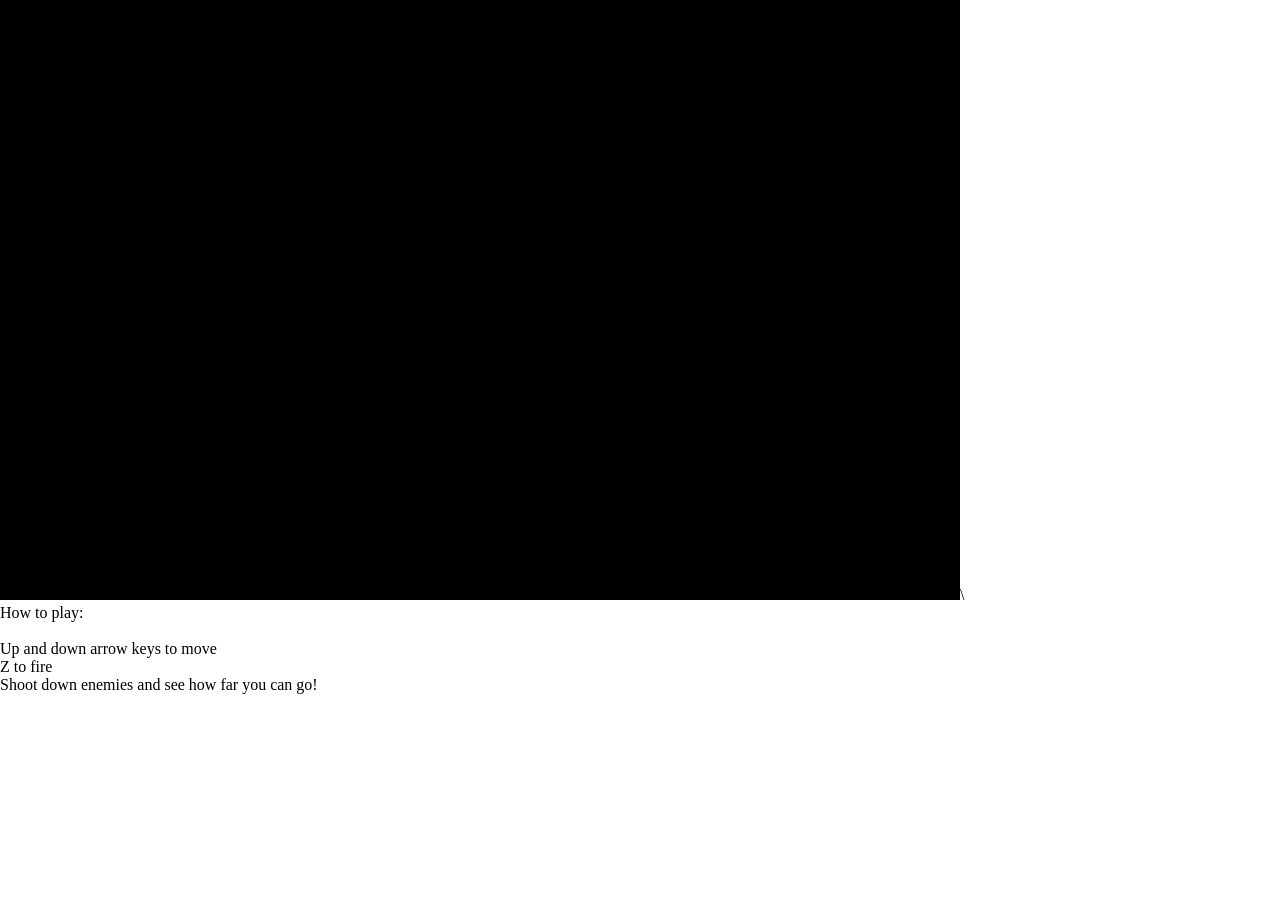
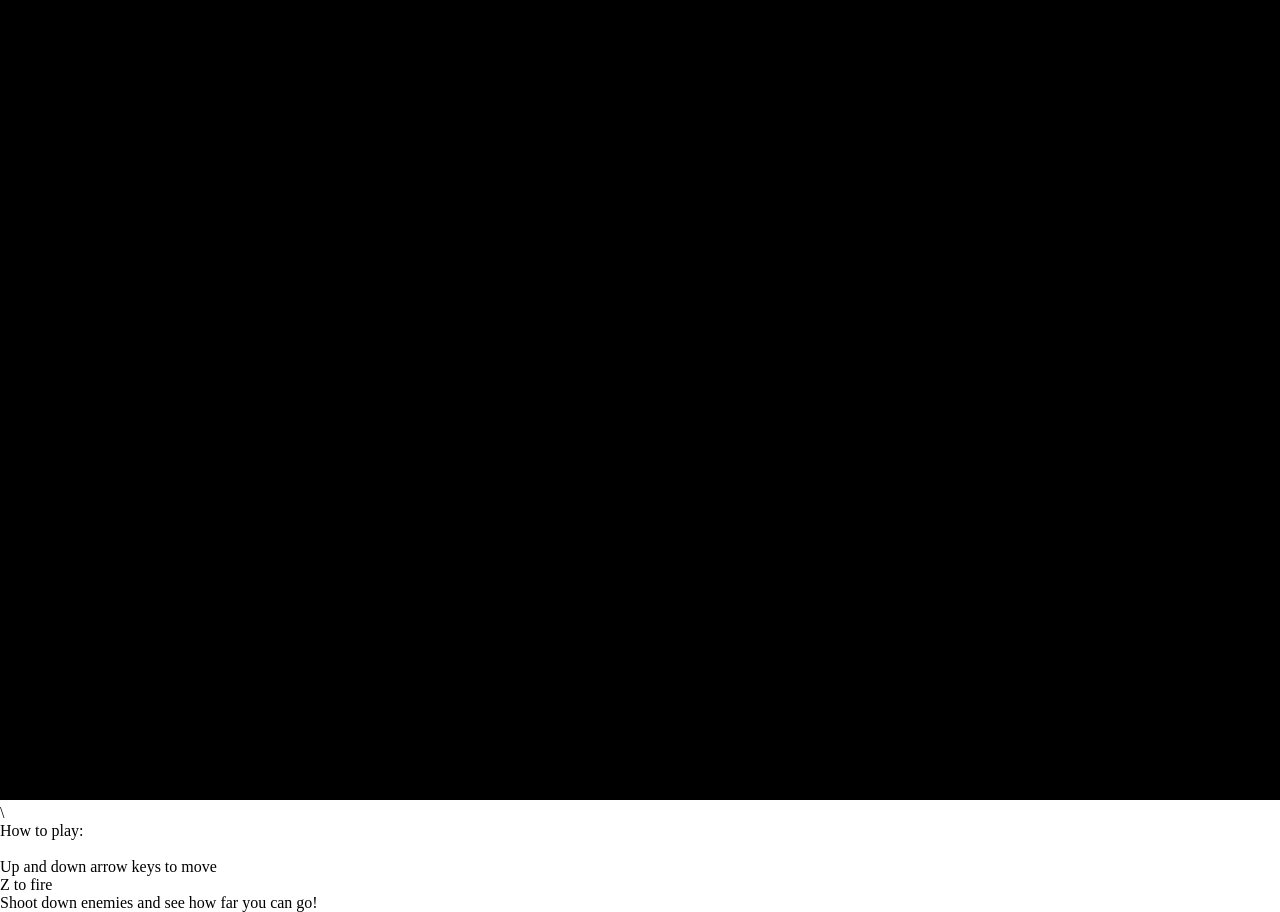
Before and after one commit to BX56/BX56.github.io, a plain HTML site: page index.html in a window 1280 px wide. Before the commit the page ends 800 px from the top, so only its background shows below. Drawn offline with Linux system fonts and the light colour scheme; no server answers.

Commit message:
Update index.html

```diff
--- a/index.html
+++ b/index.html
@@ -10,8 +10,8 @@
             overflow: hidden; /* Ensures the game stays within the viewport */
         }
         iframe {
-            width: 75vw; /* Full width of the viewport */
-            height: 75vh; /* Full height of the viewport */
+            width: 100vw; /* Full width of the viewport */
+            height: 100vh; /* Full height of the viewport */
             border: none; /* Removes iframe border */
         }
     </style>
```
